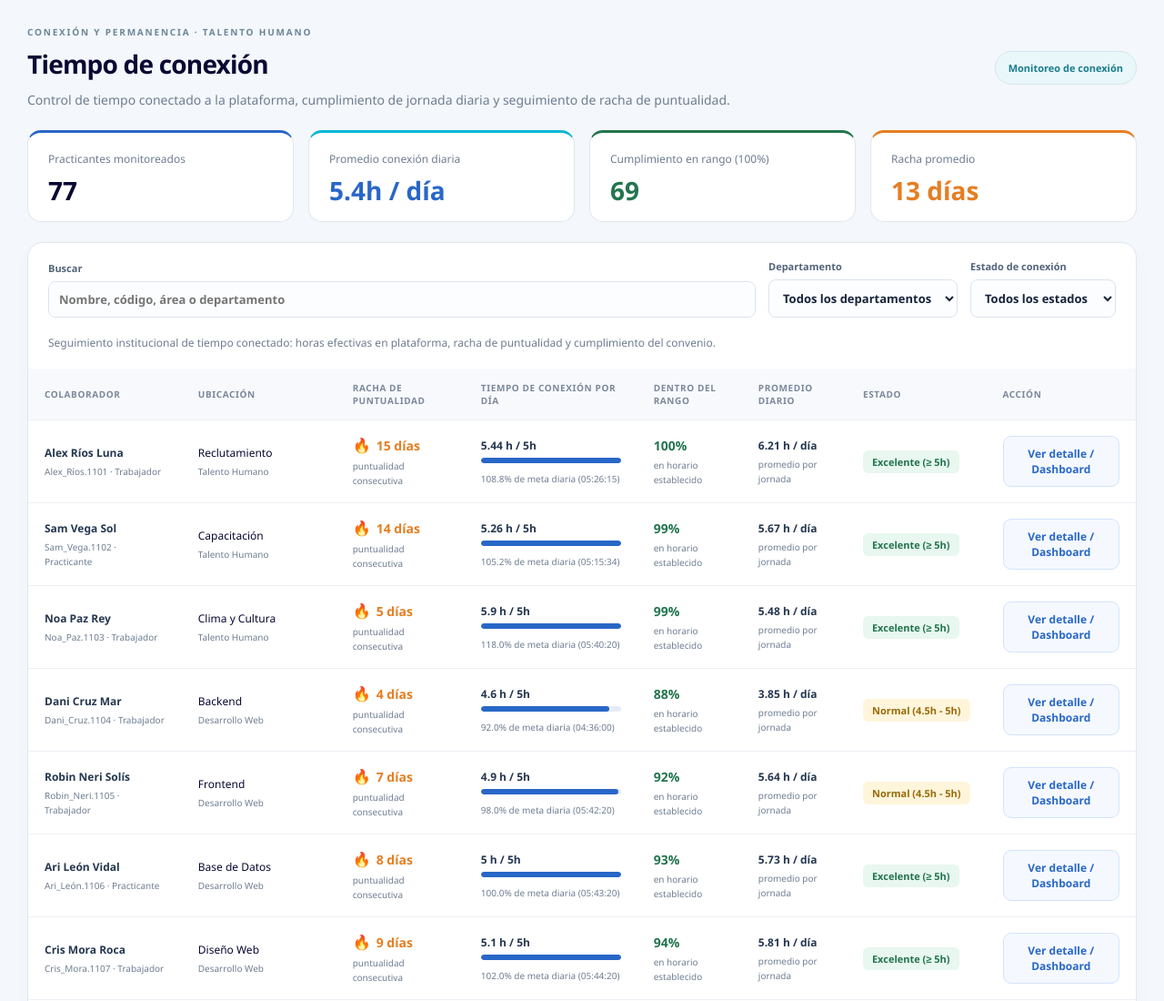
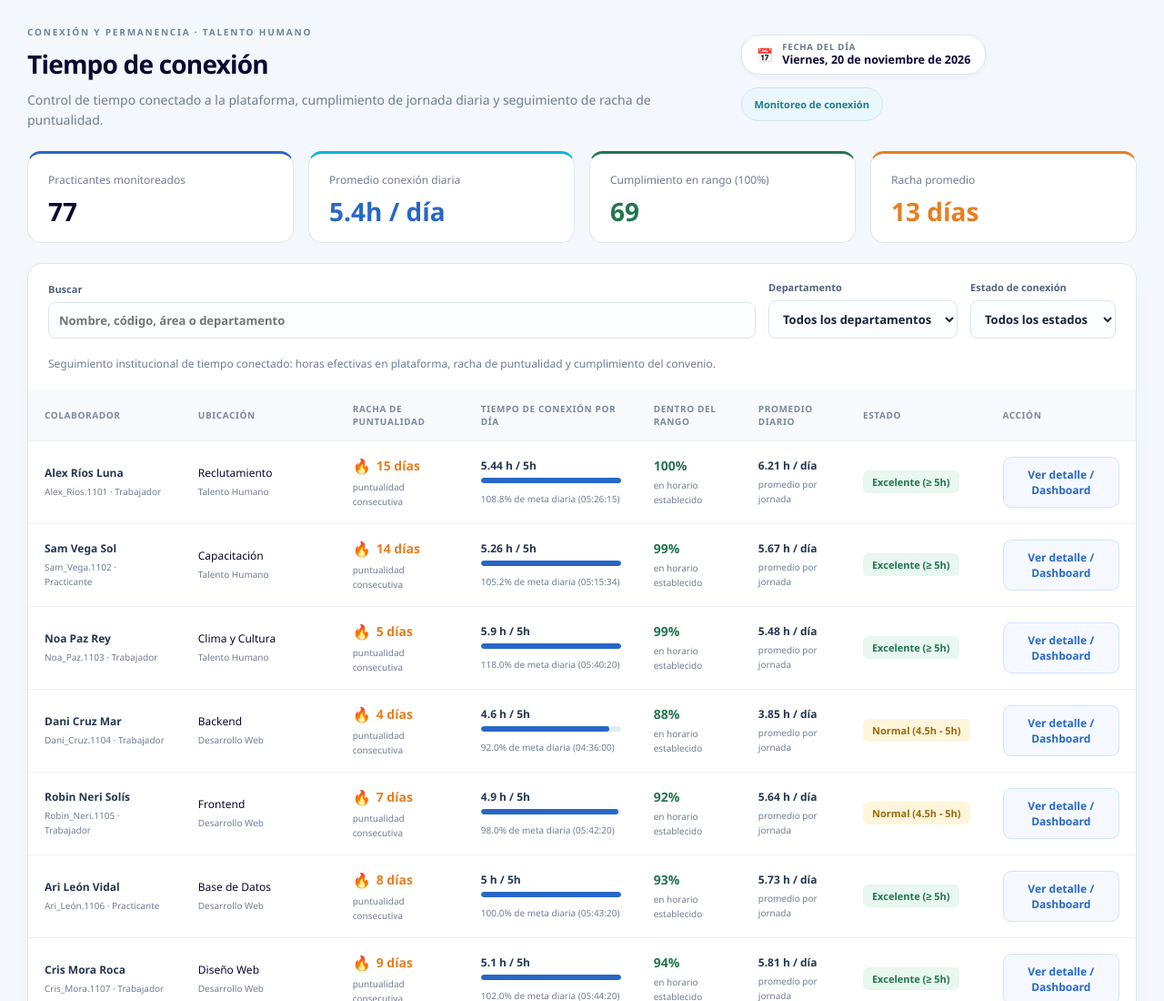
Before and after one commit to documentaciondevdatep-web/Talento_Humano, a plain HTML site: page PrototipoTalentoHumano/gestion de tiempo de conexion/GestionConexion.html in a window 1280 px wide. Shown: the top 1100 px of the page at 91% size. Drawn offline with Linux system fonts and the light colour scheme.

Commit message:
Cargar 70+ colaboradores garantizados, eliminar 2 botones de retorno dejando solo X, y agregar fecha actual dinamica

```diff
--- a/PrototipoTalentoHumano/gestion de tiempo de conexion/GestionConexion.css
+++ b/PrototipoTalentoHumano/gestion de tiempo de conexion/GestionConexion.css
@@ -59,6 +59,52 @@ h3 { font-size: 16px; margin: 24px 0 14px; }
   color: var(--muted);
   margin: 0;
   line-height: 1.6;
+}
+
+.header-actions {
+  display: flex;
+  align-items: center;
+  gap: 14px;
+  flex-wrap: wrap;
+}
+
+.header-date-badge {
+  display: inline-flex;
+  align-items: center;
+  gap: 10px;
+  padding: 8px 16px;
+  background: #ffffff;
+  border: 1px solid #dbe6f0;
+  border-radius: 20px;
+  box-shadow: 0 2px 6px rgba(8, 8, 50, 0.04);
+}
+
+.header-date-icon {
+  font-size: 15px;
+  color: #2563eb;
+  display: flex;
+  align-items: center;
+}
+
+.header-date-info {
+  display: flex;
+  flex-direction: column;
+}
+
+.header-date-label {
+  font-size: 9.5px;
+  font-weight: 750;
+  text-transform: uppercase;
+  letter-spacing: 0.8px;
+  color: #64748b;
+  line-height: 1.1;
+}
+
+.header-date-text {
+  font-size: 12.5px;
+  font-weight: 700;
+  color: var(--navy);
+  line-height: 1.25;
 }
 
 .source-badge {
--- a/PrototipoTalentoHumano/gestion de tiempo de conexion/GestionConexion.html
+++ b/PrototipoTalentoHumano/gestion de tiempo de conexion/GestionConexion.html
@@ -16,7 +16,16 @@
         <h1>Tiempo de conexión</h1>
         <p>Control de tiempo conectado a la plataforma, cumplimiento de jornada diaria y seguimiento de racha de puntualidad.</p>
       </div>
-      <span class="source-badge">Monitoreo de conexión</span>
+      <div class="header-actions">
+        <div class="header-date-badge" aria-label="Fecha de conexión">
+          <span class="header-date-icon" aria-hidden="true">📅</span>
+          <div class="header-date-info">
+            <span class="header-date-label">Fecha del día</span>
+            <strong id="fechaMonitoreoActual" class="header-date-text">--</strong>
+          </div>
+        </div>
+        <span class="source-badge">Monitoreo de conexión</span>
+      </div>
     </header>
 
     <div id="status" role="status" aria-live="polite"></div>
@@ -100,9 +109,6 @@
   <dialog id="modalDetalleConexion" class="dashboard-dialog" aria-labelledby="modalConexionTitle">
     <div class="dash-modal-topbar">
       <div class="dash-modal-left">
-        <button type="button" data-close="modalDetalleConexion" class="dash-back-btn">
-          ← Volver a la lista general
-        </button>
         <span class="dash-modal-badge">Vista individual del colaborador</span>
       </div>
       <div class="dash-modal-right">
@@ -111,10 +117,6 @@
     </div>
 
     <div id="modalConexionBody" class="dash-modal-scrollable"></div>
-
-    <footer class="dialog-actions dash-modal-footer">
-      <button type="button" data-close="modalDetalleConexion" class="primary">Volver al control general</button>
-    </footer>
   </dialog>
 </body>
 </html>
--- a/PrototipoTalentoHumano/gestion de tiempo de conexion/GestionConexion.js
+++ b/PrototipoTalentoHumano/gestion de tiempo de conexion/GestionConexion.js
@@ -46,17 +46,27 @@ const norm = s => String(s ?? '')
 const label = (list, id, key) => list.find(x => x[key] === id)?.nombre ?? '—';
 const name = p => [p.nombres, p.apellidoPaterno, p.apellidoMaterno].filter(Boolean).join(' ');
 
+function actualizarFechaDelDia() {
+  const el = document.querySelector('#fechaMonitoreoActual');
+  if (!el) return;
+  const hoy = new Date();
+  const opciones = { weekday: 'long', day: 'numeric', month: 'long', year: 'numeric' };
+  let texto = hoy.toLocaleDateString('es-ES', opciones);
+  texto = texto.charAt(0).toUpperCase() + texto.slice(1);
+  el.textContent = texto;
+}
+
 function obtenerListaColaboradores() {
   if (typeof window !== "undefined" && typeof window.obtenerColaboradoresActivos === "function") {
     try {
       const list = window.obtenerColaboradoresActivos();
-      if (Array.isArray(list) && list.length > 0) return list;
+      if (Array.isArray(list) && list.length >= 65) return list;
     } catch (err) {}
   }
   if (typeof window !== "undefined" && typeof window.obtenerColaboradores === "function") {
     try {
       const all = window.obtenerColaboradores();
-      if (Array.isArray(all) && all.length > 0) {
+      if (Array.isArray(all) && all.length >= 65) {
         const activos = all.filter(c => c.estado === 'Activo' || !c.estado);
         if (activos.length > 0) return activos;
       }
@@ -66,7 +76,7 @@ function obtenerListaColaboradores() {
     const raw = typeof localStorage !== "undefined" ? localStorage.getItem("th_colaboradores") : null;
     if (raw) {
       const parsed = JSON.parse(raw);
-      if (Array.isArray(parsed) && parsed.length > 0) {
+      if (Array.isArray(parsed) && parsed.length >= 65) {
         const activos = parsed.filter(c => c.estado === 'Activo' || !c.estado);
         if (activos.length > 0) return activos;
       }
@@ -74,6 +84,11 @@ function obtenerListaColaboradores() {
   } catch (err) {}
 
   if (typeof window !== "undefined" && Array.isArray(window.colaboradores70Oficiales) && window.colaboradores70Oficiales.length > 0) {
+    try {
+      if (typeof localStorage !== "undefined") {
+        localStorage.setItem("th_colaboradores", JSON.stringify(window.colaboradores70Oficiales));
+      }
+    } catch (e) {}
     const activos = window.colaboradores70Oficiales.filter(c => c.estado === 'Activo' || !c.estado);
     if (activos.length > 0) return activos;
   }
@@ -748,6 +763,7 @@ window.addEventListener('storage', event => {
 
 function iniciarModulo() {
   try {
+    actualizarFechaDelDia();
     populateDepartments();
     render();
   } catch (err) {
--- a/PrototipoTalentoHumano/gestion de tiempo hablado/GestionTiempoHablado.css
+++ b/PrototipoTalentoHumano/gestion de tiempo hablado/GestionTiempoHablado.css
@@ -60,6 +60,52 @@ h3 { font-size: 16px; margin: 24px 0 14px; }
   color: var(--muted);
   margin: 0;
   line-height: 1.6;
+}
+
+.header-actions {
+  display: flex;
+  align-items: center;
+  gap: 14px;
+  flex-wrap: wrap;
+}
+
+.header-date-badge {
+  display: inline-flex;
+  align-items: center;
+  gap: 10px;
+  padding: 8px 16px;
+  background: #ffffff;
+  border: 1px solid #dbe6f0;
+  border-radius: 20px;
+  box-shadow: 0 2px 6px rgba(8, 8, 50, 0.04);
+}
+
+.header-date-icon {
+  font-size: 15px;
+  color: #2563eb;
+  display: flex;
+  align-items: center;
+}
+
+.header-date-info {
+  display: flex;
+  flex-direction: column;
+}
+
+.header-date-label {
+  font-size: 9.5px;
+  font-weight: 750;
+  text-transform: uppercase;
+  letter-spacing: 0.8px;
+  color: #64748b;
+  line-height: 1.1;
+}
+
+.header-date-text {
+  font-size: 12.5px;
+  font-weight: 700;
+  color: var(--navy);
+  line-height: 1.25;
 }
 
 .source-badge {
--- a/PrototipoTalentoHumano/shared/data/thDataGlobal.js
+++ b/PrototipoTalentoHumano/shared/data/thDataGlobal.js
@@ -1300,7 +1300,8 @@ function obtenerColaboradoresGlobal() {
     var raw = typeof localStorage !== "undefined" ? localStorage.getItem("th_colaboradores") : null;
     if (raw) {
       var parsed = JSON.parse(raw);
-      if (Array.isArray(parsed) && parsed.length > 0) return parsed;
+      // Validar que contenga el catálogo completo (al menos 65 colaboradores)
+      if (Array.isArray(parsed) && parsed.length >= 65) return parsed;
     }
   } catch(e) {}
   try {
```
Also changed, not shown: PrototipoTalentoHumano/gestion de colaboradores y reingresos/GestionColaboradores.html (+2 -1 lines), PrototipoTalentoHumano/gestion de colaboradores y reingresos/GestionColaboradores.js (+9 -6 lines), PrototipoTalentoHumano/gestion de tiempo hablado/GestionTiempoHablado.html (+10 -8 lines), PrototipoTalentoHumano/gestion de tiempo hablado/GestionTiempoHablado.js (+19 -3 lines), 1 other file.
